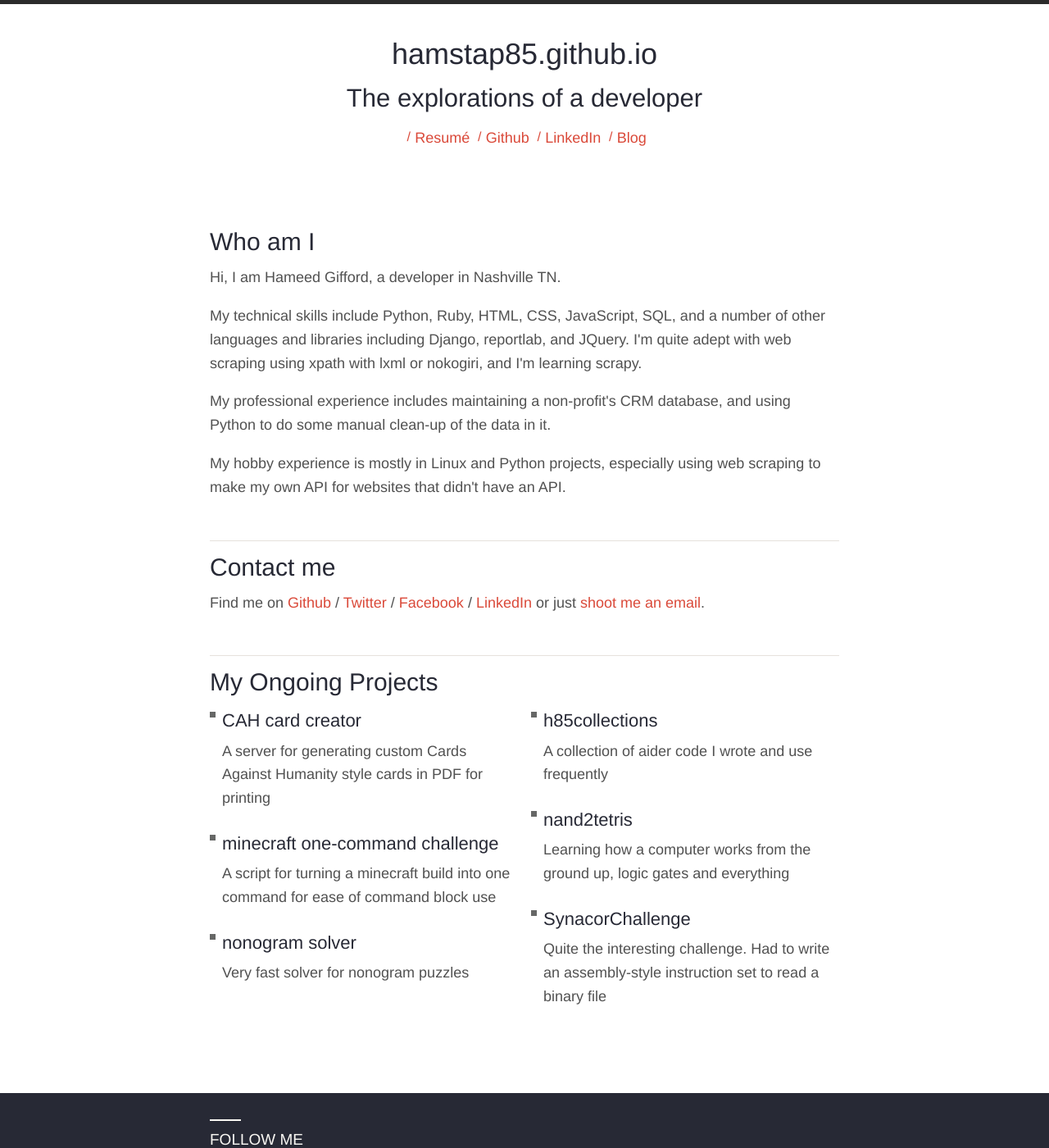
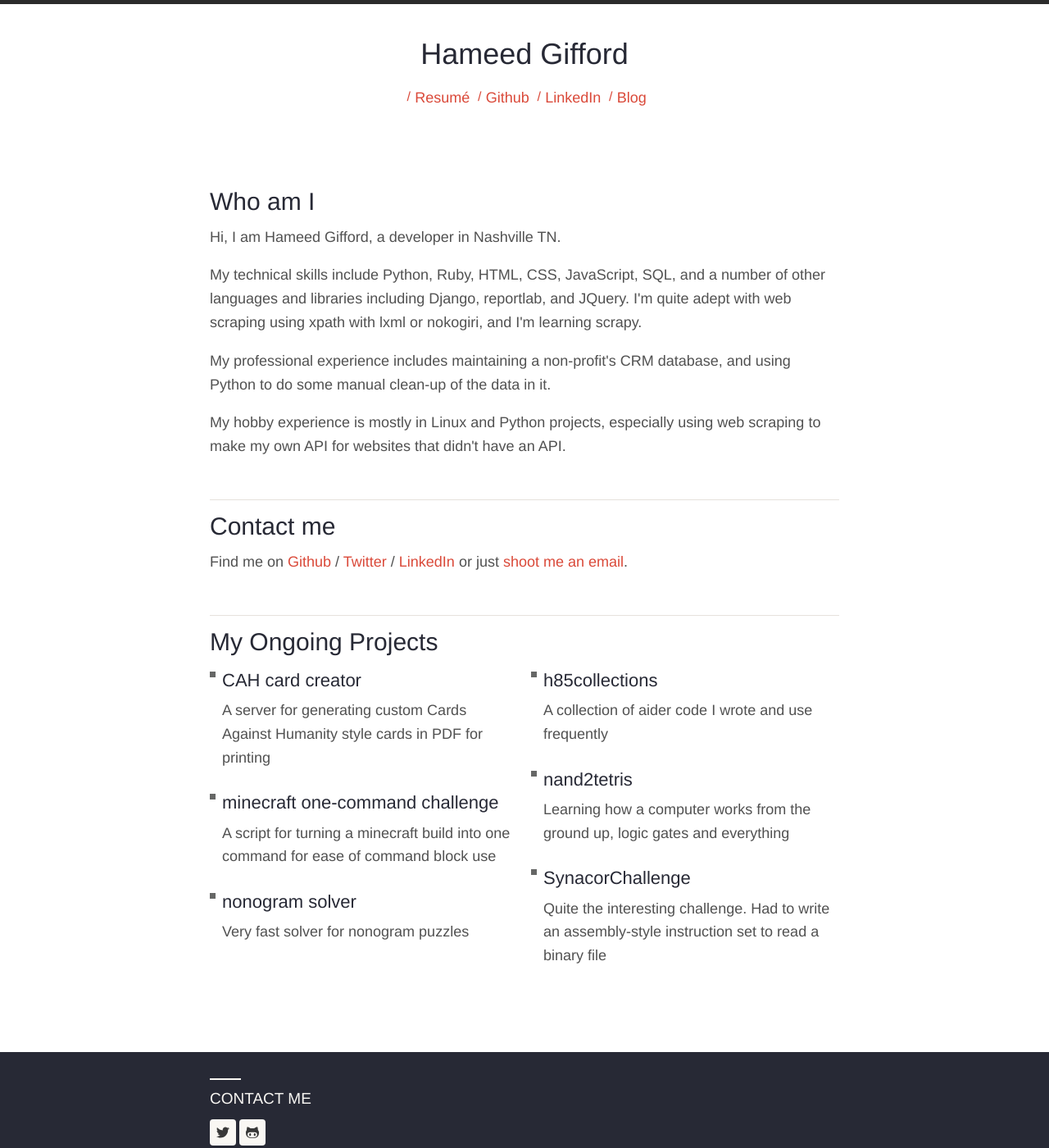
Before and after one commit to giff-h/hamstap85.github.io, a Jekyll site: the page built from index.html, in a window 1280 px wide and 1400 px high. Shown: the whole window at 82% size. Built offline with Jekyll 4.4.1, drawn with Linux system fonts in a browser that asks for light colours; nearby versions of some CDN libraries.

Commit message:
Removed facebook, description, changed title

```diff
--- a/_config.yml
+++ b/_config.yml
@@ -8,9 +8,9 @@ baseurl:
 
 # Harmony theme configuration. Please change accordingly.
 harmony:
-  name: hamstap85.github.io
+  name: Hameed Gifford
   # Little description about your site
-  description: The explorations of a developer
+  description:
   # 'meta_description:' Write an awesome description for your new site here.
   # It will appear in your document head meta (for Google search results) and
   # in your feed.xml site description.
@@ -31,7 +31,6 @@ harmony:
   social:
     github: hamstap85
     twitter: hamstap85
-    facebook: hamstap85
   # Toggle disclaimer in footer
   show_disclaimer: false
 
--- a/_includes/social.html
+++ b/_includes/social.html
@@ -1,4 +1,4 @@
-<h6>Follow me</h6>
+<h6>Contact me</h6>
 
 <ul class="social-media">
 
--- a/_layouts/default.html
+++ b/_layouts/default.html
@@ -27,7 +27,9 @@
         <header class="main-header">
             <div class="wc-container">
                 <h1><a href="{{ site.baseurl }}/">{{ site.harmony.name }}</a></h1>
+                {% if site.harmony.description %}
                 <h2>{{ site.harmony.description }}</h2>
+                {% endif %}
                 {% include header-links.html %}
             </div>
         </header>
--- a/index.html
+++ b/index.html
@@ -11,7 +11,7 @@ layout: default
 	</div>
 	<div id="contact" class="post">
 		<h3 id="contact-me">Contact me</h3>
-		<p>Find me on <a href="{{ site.harmony.social.github | prepend: 'https://github.com/' }}">Github</a> / <a href="{{ site.harmony.social.twitter | prepend: 'https://twitter.com/' }}">Twitter</a> / <a href="{{ site.harmony.social.facebook | prepend: 'https://facebook.com/' }}">Facebook</a> / <a href="https://www.linkedin.com/in/hameed-gifford-670b0b97/">LinkedIn</a> or just <a href="{{ site.harmony.author.email | prepend: 'mailto:' }}">shoot me an email</a>.</p>
+		<p>Find me on <a href="{{ site.harmony.social.github | prepend: 'https://github.com/' }}">Github</a> / <a href="{{ site.harmony.social.twitter | prepend: 'https://twitter.com/' }}">Twitter</a> / <a href="https://www.linkedin.com/in/hameed-gifford-670b0b97/">LinkedIn</a> or just <a href="{{ site.harmony.author.email | prepend: 'mailto:' }}">shoot me an email</a>.</p>
 	</div>
 	<div id="githubs" class="post">
 		<h3>My Ongoing Projects</h3>
```
